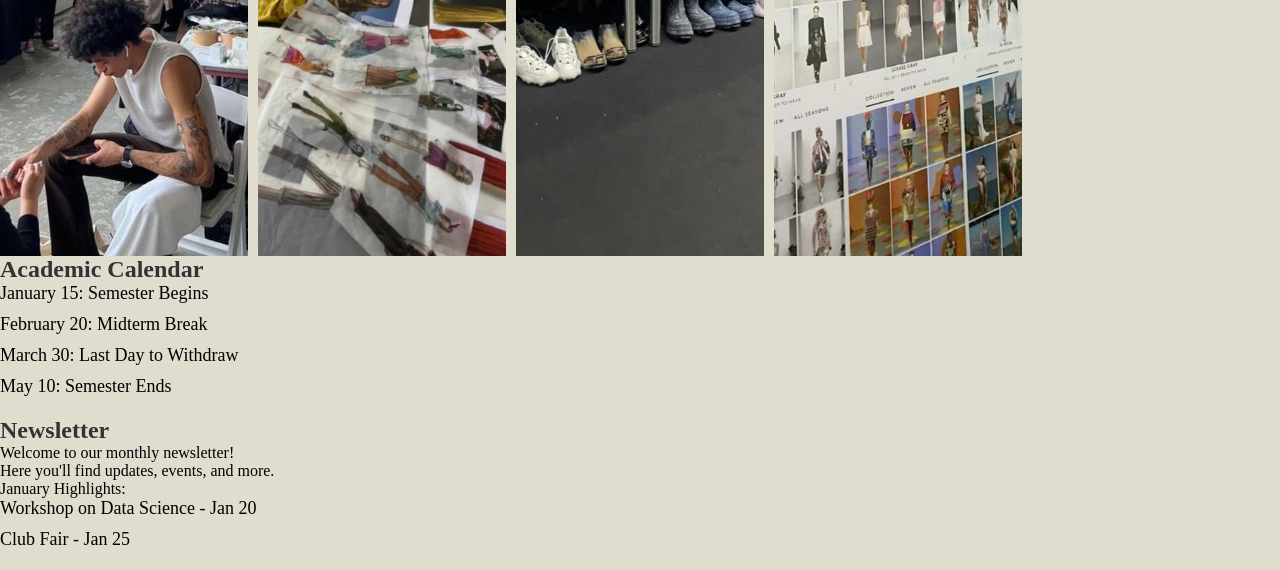
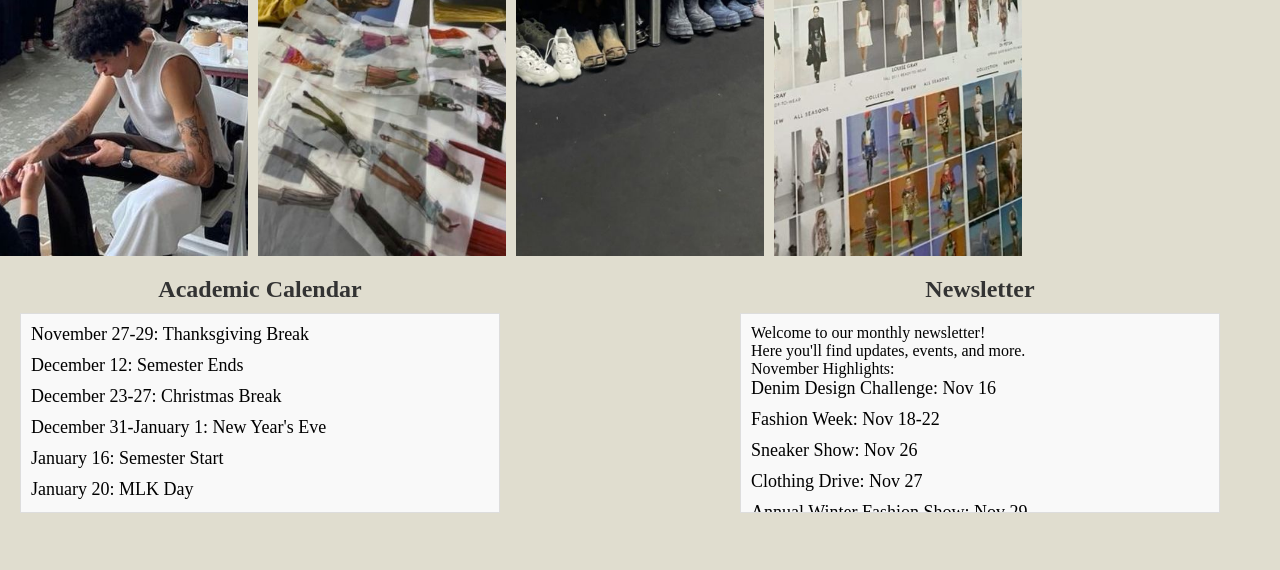
Before and after one commit to Car1ita/framework-challenge, a plain HTML site: page index.html in a window 1280 px wide. Shown: the part 554-1124 px from the top of the page. Drawn offline with Linux system fonts and the light colour scheme.

Commit message:
scrollables

```diff
--- a/index.html
+++ b/index.html
@@ -20,7 +20,6 @@
             <a href="index.html"><img src="Esti Logo.jpg" alt="Esti School Logo"></a>
         </div>
       </nav>
-
       <div class="rectangle-background">
         <div class="rectangle img1"></div>
         <div class="rectangle img2"></div>
@@ -31,33 +30,41 @@
             <div class="name">Esti School of Fashion</div>
         </div>
       </div>
-    <div class="right-side-content">
+      <!-- Fixed: Ensure .container contains both sides -->
+      <div class="container">
+        <div class="left-side-content">
             <section id="academic-calendar">
               <h2>Academic Calendar</h2>
               <div class="scrollable">
                   <ul>
-            <li>January 15: Semester Begins</li>
-            <li>February 20: Midterm Break</li>
-            <li>March 30: Last Day to Withdraw</li>
-            <li>May 10: Semester Ends</li>
+                    <li>November 27-29: Thanksgiving Break</li>
+                    <li>December 12: Semester Ends</li>
+                    <li>December 23-27: Christmas Break</li>
+                    <li>December 31-January 1: New Year's Eve</li>
+                    <li>January 16: Semester Start</li>
+                    <li>January 20: MLK Day</li>
                   </ul>
               </div>
             </section>
-
+        </div>
+        <div class="right-side-content">
             <section id="newsletter">
               <h2>Newsletter</h2>
               <div class="scrollable">
                   <p>Welcome to our monthly newsletter!</p>
                   <p>Here you'll find updates, events, and more.</p>
-          <p>January Highlights:</p>
+                  <p>November Highlights:</p>
                   <ul>
-            <li>Workshop on Data Science - Jan 20</li>
-            <li>Club Fair - Jan 25</li>
+                    <li>Denim Design Challenge: Nov 16</li>
+                    <li>Fashion Week: Nov 18-22</li>
+                    <li>Sneaker Show: Nov 26</li>
+                    <li>Clothing Drive: Nov 27</li>
+                    <li>Annual Winter Fashion Show: Nov 29</li>
                   </ul>
               </div>
             </section>
         </div>
-
+      </div>
       <script src="index.js"></script>
   </body>
 </html>
--- a/screen.css
+++ b/screen.css
@@ -119,30 +119,55 @@ nav ul {
     border-radius: 10px;
 }
 
-right-side-content {
-  position: absolute;
-  top: 0;
-  right: 0;
+
+
+.container {
+  display: flex;
+  justify-content: space-between;
+  align-items: flex-start;
+  margin: 20px;
+  width: 100%;
+  max-width: 1200px;
+}
+
+.left-side-content, .right-side-content {
   width: 40%;
-  height: 100%;
-  padding: 20px;
-  background-color: #E0DDCF;
-  overflow-y: auto ;
 }
+
 
 #academic-calendar, #newsletter {
   margin-bottom: 20px;
 }
 
-h2 {
-  font-size: 24px;
+section h2 {
+  margin-top: 0;
+  font-size: 1.5rem;
+  text-align: center;
   color: #333;
 }
 
-scrollable {
-  max-height: 400px;
+.scrollable {
+  max-height: 200px;
   overflow-y: auto;
+  border: 1px solid #ddd;
+  padding: 10px;
+  margin: 10px 0;
+  background-color: #f9f9f9;
 }
+
+.scrollable::-webkit-scrollbar {
+  width: 8px;
+}
+
+.scrollable::-webkit-scrollbar-thumb {
+  background: #888;
+  border-radius: 5px;
+}
+
+.scrollable::-webkit-scrollbar-thumb:hover {
+  background: #555;
+}
+
 
 ul {
   list-style-type: none;
@@ -153,25 +178,3 @@ ul li {
   margin-bottom: 10px;
   font-size: 18px;
 }
-/*.month {
-    padding: 20px 15px;
-    width: 250px;
-    background: #1abc9c;
-    text-align: center;
-    position: absolute;
-    top: 0;
-    right: 0;
-    z-index: 1000;
-  }
-
-  .month ul {
-    margin: 0;
-    padding: 0;
-  }
-
-  .month ul li {
-    color: white;
-    font-size: 16px;
-    text-transform: uppercase;
-    letter-spacing: 3px;
-  } */
```
Lines whose indentation alone changed are shown as unchanged.
